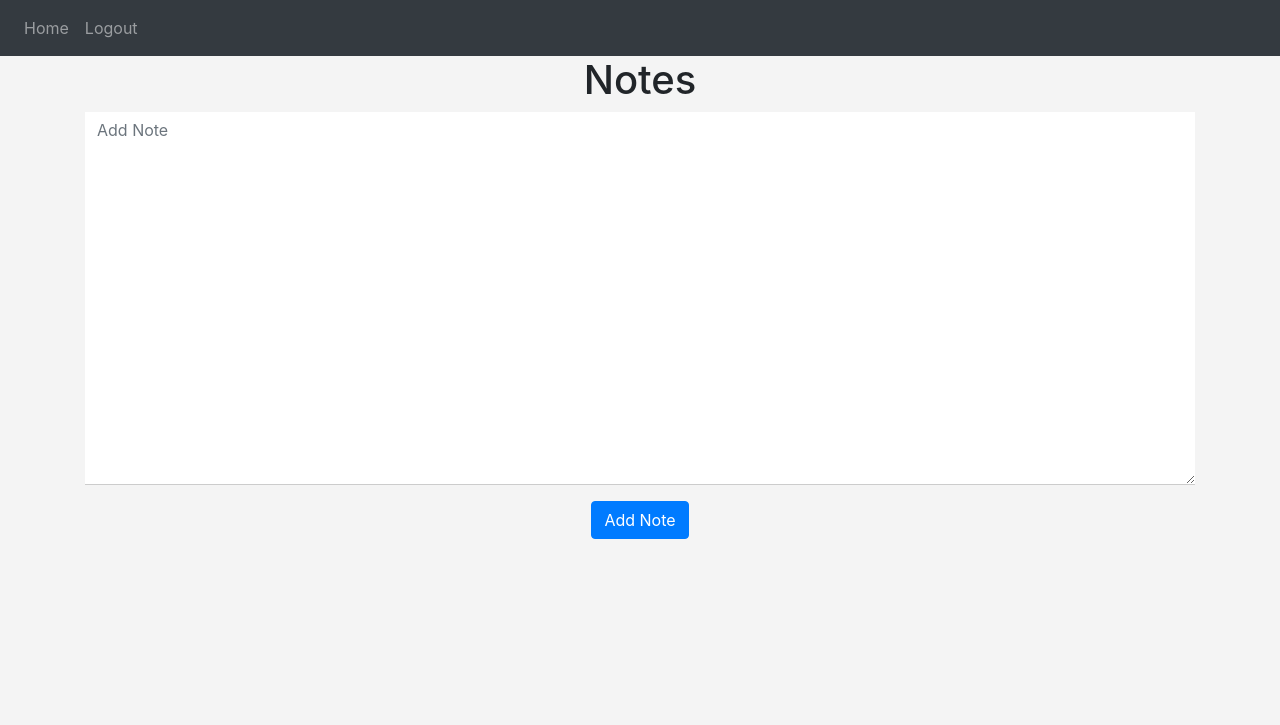
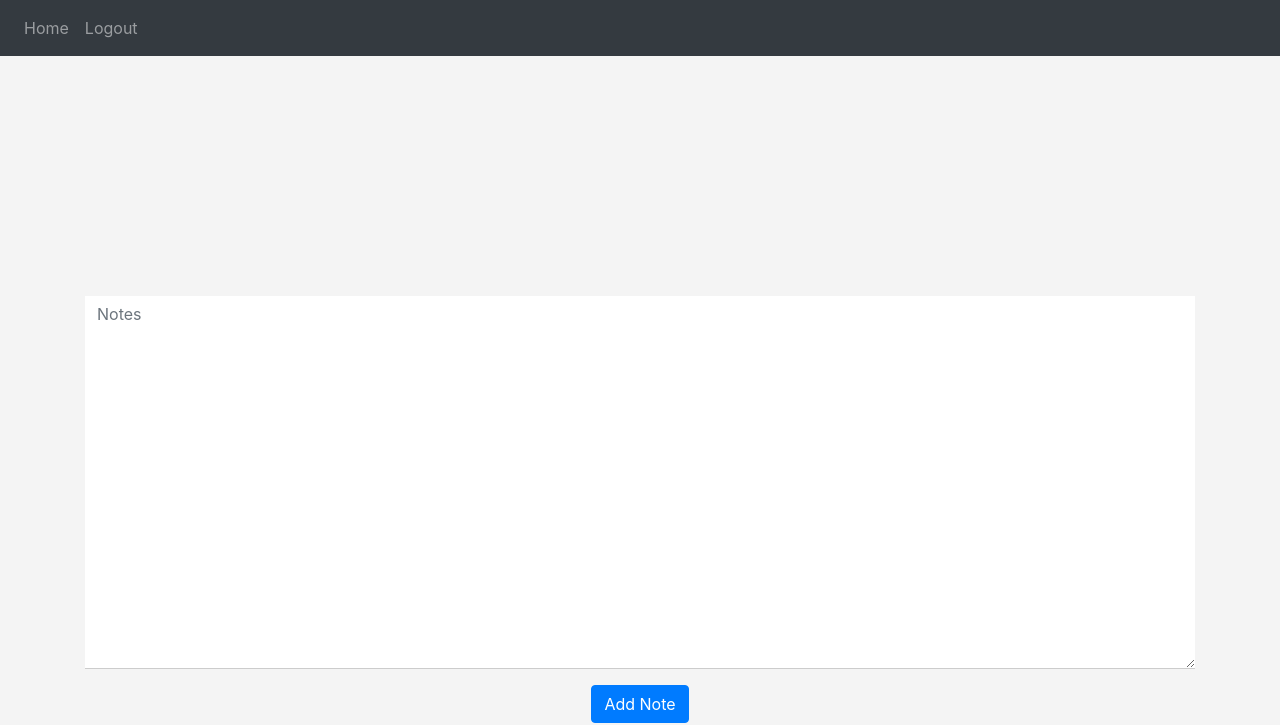
Before and after one commit to uche88/note-app, a Flask app: page / in a window 1280 px wide. Shown: the top 725 px of the page. Run offline with Flask 3, Linux system fonts and the light colour scheme; a user stored in the database is signed in; some libraries are stand-ins or nearby versions.

Commit message:
adding some more stlyling changes

```diff
--- a/website/templates/home.html
+++ b/website/templates/home.html
@@ -1,6 +1,16 @@
 {% extends "base.html" %} {% block title %}Home{% endblock %} {% block content
 %}
-<h1 align="center">Notes</h1>
+<!-- <h1 align="center">Notes</h1> -->
+<br />
+<br />
+<br />
+<br />
+<br />
+<br />
+<br />
+<br />
+<br />
+<br />
 <ul class="list-group list-group-flush" id="notes">
   {% for note in user.notes %}
   <li class="list-group-item">
@@ -18,7 +28,7 @@
       id="note"
       class="form-control"
       rows="15"
-      placeholder="Add Note"
+      placeholder="Notes"
     ></textarea>
   </div>
   <div align="center">
```
Also changed, not shown: instance/database.db.
